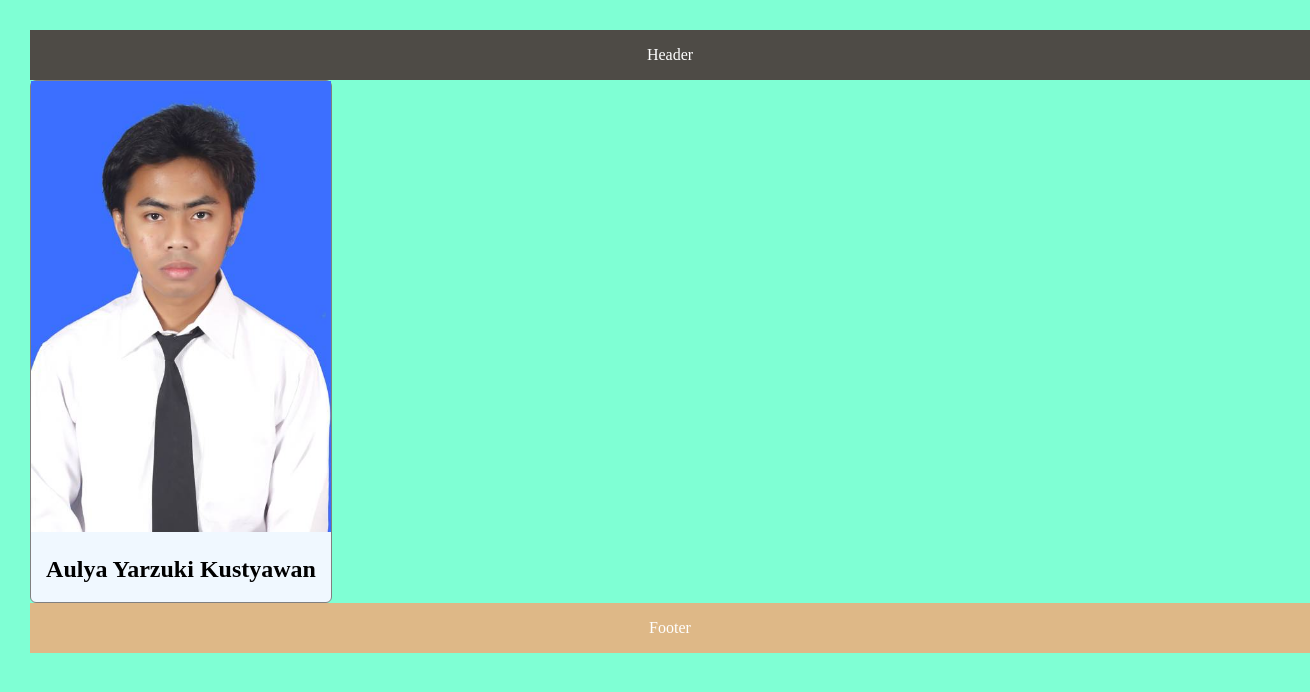
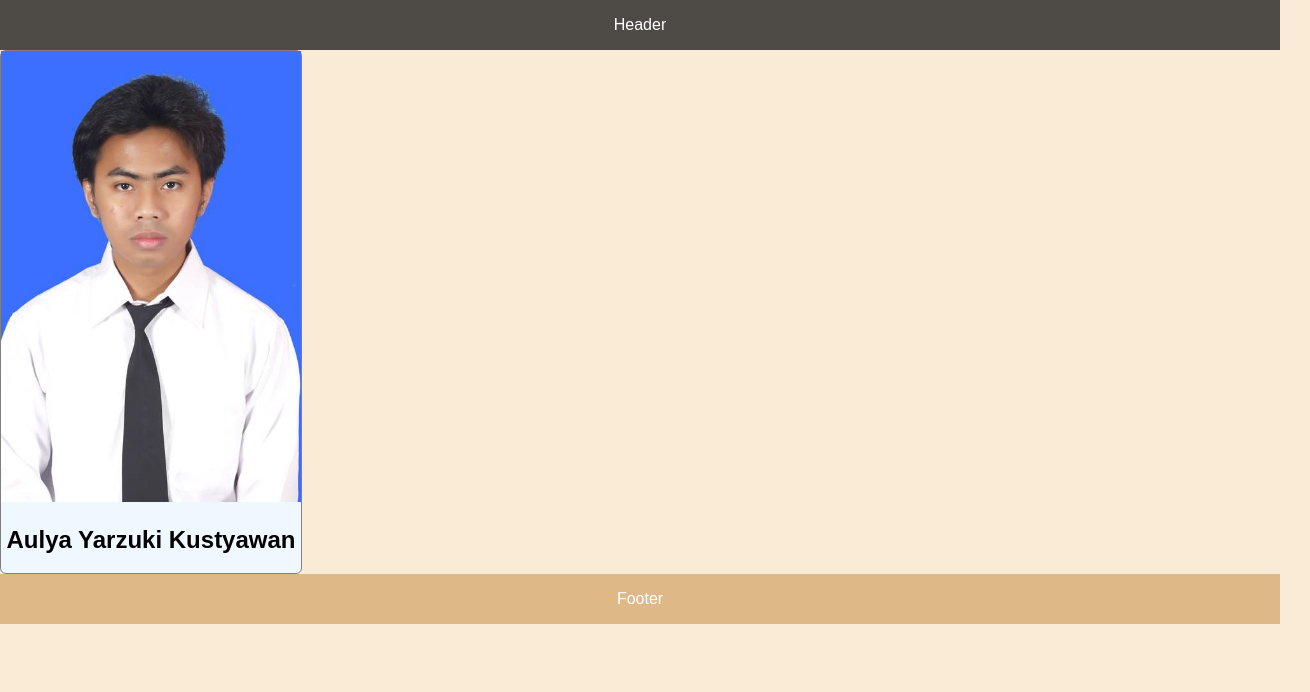
Before and after one commit to ayarzuki/my-repo-from-remote, a plain HTML site: page RemoteRepisitoryToLocal/index.html in a window 1280 px wide. Shown: the whole page, 1310 px wide, since content can reach past the window. Drawn offline with Linux system fonts and the light colour scheme.

Commit message:
changed style for selector body to make the layout prettier, and changed font to Arial

```diff
--- a/RemoteRepisitoryToLocal/style.css
+++ b/RemoteRepisitoryToLocal/style.css
@@ -1,7 +1,10 @@
 body {
     width: 100%;
-    margin: 30px;
-    background-color: aquamarine;
+    height: 100%;
+    margin: 0px;
+    padding: 0px;
+    background-color: antiquewhite;
+    font-family: Arial, Helvetica, sans-serif;
 }
 
 #profile-container {
```
